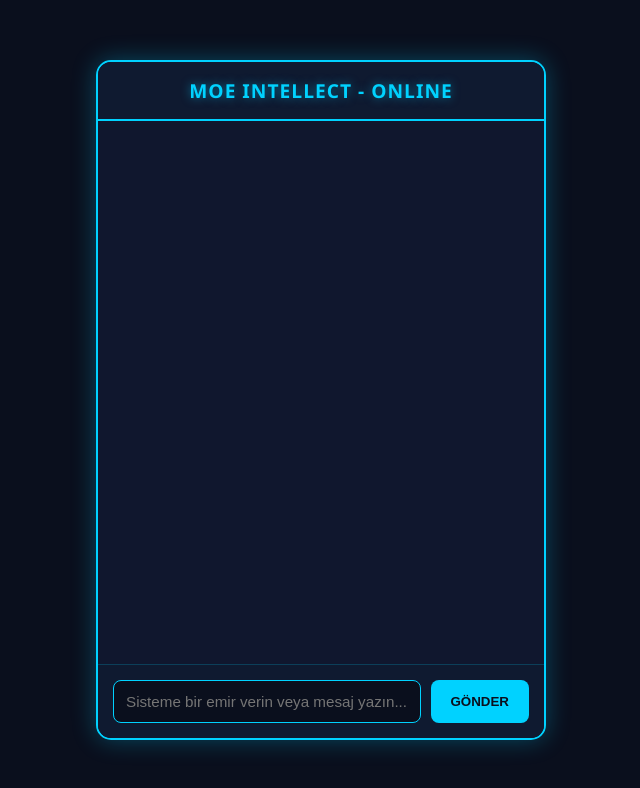
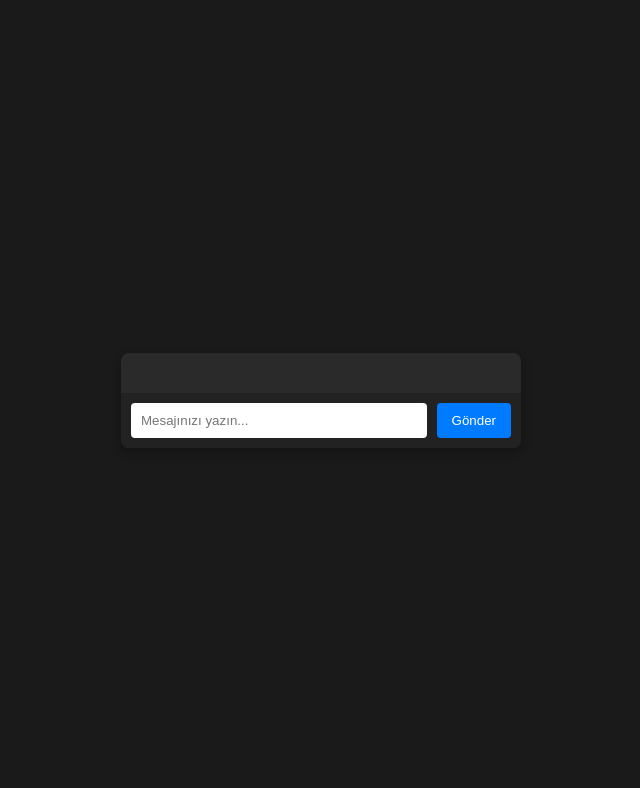
Before and after one commit to MOE-hacker1519/moe-asistan, a website: page public/index.html in a window 1280 px wide. Shown: the whole page, without its empty margins (319-959 px from the left). Drawn offline with Linux system fonts and the light colour scheme.

Commit message:
Update index.html

```diff
--- a/public/index.html
+++ b/public/index.html
@@ -3,188 +3,123 @@
 <head>
     <meta charset="UTF-8">
     <meta name="viewport" content="width=device-width, initial-scale=1.0">
-    <title>JARVIS OS - MOE AI</title>
+    <title>MOE</title>
     <style>
-        * {
-            box-sizing: border-box;
-            margin: 0;
-            padding: 0;
-        }
         body {
-            font-family: 'Segoe UI', Tahoma, Geneva, Verdana, sans-serif;
-            background-color: #0a0f1d;
+            font-family: Arial, sans-serif;
+            background-color: #1a1a1a;
             color: #ffffff;
             display: flex;
             justify-content: center;
             align-items: center;
             height: 100vh;
-            overflow: hidden;
+            margin: 0;
         }
         .chat-container {
-            width: 450px;
-            height: 85vh;
-            background: rgba(16, 24, 48, 0.95);
-            border: 2px solid #00d2ff;
-            border-radius: 15px;
-            box-shadow: 0 0 25px rgba(0, 210, 255, 0.3);
+            width: 400px;
+            background-color: #2a2a2a;
+            border-radius: 8px;
+            box-shadow: 0 4px 10px rgba(0, 0, 0, 0.3);
             display: flex;
             flex-direction: column;
             overflow: hidden;
         }
-        .chat-header {
-            background: #0f1a30;
-            padding: 15px;
-            text-align: center;
-            font-weight: bold;
-            font-size: 1.2rem;
-            letter-spacing: 1px;
-            border-bottom: 2px solid #00d2ff;
-            text-transform: uppercase;
-            color: #00d2ff;
-            text-shadow: 0 0 10px rgba(0, 210, 255, 0.5);
-        }
-        .chat-messages {
+        .chat-box {
             flex: 1;
             padding: 20px;
             overflow-y: auto;
-            display: flex;
-            flex-direction: column;
-            gap: 15px;
-        }
-        /* Scrollbar Özelleştirme */
-        .chat-messages::-webkit-scrollbar {
-            width: 6px;
-        }
-        .chat-messages::-webkit-scrollbar-thumb {
-            background: #00d2ff;
-            border-radius: 3px;
+            max-height: 400px;
         }
         .message {
-            max-width: 80%;
-            padding: 12px 16px;
-            border-radius: 10px;
-            line-height: 1.4;
-            font-size: 0.95rem;
-            word-wrap: break-word;
+            margin-bottom: 15px;
+            padding: 10px;
+            border-radius: 5px;
+            max-width: 75%;
         }
-        .user-message {
-            background: #0056b3;
-            color: #ffffff;
+        .user {
+            background-color: #007bff;
             align-self: flex-end;
-            border-bottom-right-radius: 2px;
-            box-shadow: 0 4px 10px rgba(0, 86, 179, 0.3);
+            margin-left: auto;
         }
-        .moe-message {
-            background: #1e293b;
-            color: #e2e8f0;
+        .moe {
+            background-color: #4a4a4a;
             align-self: flex-start;
-            border-bottom-left-radius: 2px;
-            border: 1px solid rgba(0, 210, 255, 0.2);
         }
-        .error-message {
-            background: #7f1d1d;
-            color: #fca5a5;
-            align-self: center;
-            text-align: center;
-            border: 1px solid #ef4444;
-            max-width: 90%;
+        .input-container {
+            display: flex;
+            padding: 10px;
+            background-color: #222;
         }
-        .chat-input-area {
-            padding: 15px;
-            background: #0f1a30;
-            display: flex;
-            gap: 10px;
-            border-top: 1px solid rgba(0, 210, 255, 0.2);
+        input {
+            flex: 1;
+            padding: 10px;
+            border: none;
+            border-radius: 4px;
+            outline: none;
         }
-        .chat-input-area input {
-            flex: 1;
-            background: #0a0f1d;
-            border: 1px solid #00d2ff;
-            padding: 12px;
-            border-radius: 8px;
+        button {
+            padding: 10px 15px;
+            background-color: #007bff;
             color: white;
-            font-size: 0.95rem;
-            outline: none;
-            transition: all 0.3s ease;
+            border: none;
+            border-radius: 4px;
+            margin-left: 10px;
+            cursor: pointer;
         }
-        .chat-input-area input:focus {
-            box-shadow: 0 0 10px rgba(0, 210, 255, 0.5);
-        }
-        .chat-input-area button {
-            background: #00d2ff;
-            color: #0a0f1d;
-            border: none;
-            padding: 0 20px;
-            border-radius: 8px;
-            font-weight: bold;
-            cursor: pointer;
-            transition: all 0.3s ease;
-            text-transform: uppercase;
-        }
-        .chat-input-area button:hover {
-            background: #0099cc;
-            box-shadow: 0 0 15px rgba(0, 210, 255, 0.6);
-            color: white;
+        button:hover {
+            background-color: #0056b3;
         }
     </style>
 </head>
 <body>
-
     <div class="chat-container">
-    <div class="chat-header">MOE INTELLECT - ONLINE</div>
-    <div class="chat-messages" id="chatBox"></div>
-    <div class="chat-input-area">
-        <input type="text" id="userInput" placeholder="Sisteme bir emir verin veya mesaj yazın...">
-        <button id="sendBtn" onclick="mesajGonder()">Gönder</button>
+        <div class="chat-box" id="chatBox"></div>
+        <div class="input-container">
+            <input type="text" id="userInput" placeholder="Mesajınızı yazın...">
+            <button onclick="sendMessage()">Gönder</button>
         </div>
     </div>
 
     <script>
-async function mesajGonder() {
-    const inputElement = document.getElementById('userInput');
-    const chatBox = document.getElementById('chatBox');
-    const mesajMetni = inputElement.value.trim();
+        async function sendMessage() {
+            const input = document.getElementById("userInput");
+            const text = input.value.trim();
+            if (!text) return;
 
-    if (!mesajMetni) return;
-
-    // 1. Kullanıcının mesajını ekrana şıkça yaz
-    chatBox.innerHTML += `<div class="message user-message">${mesajMetni}</div>`;
-    inputElement.value = '';
+            const chatBox = document.getElementById("chatBox");
+            chatBox.innerHTML += `<div class="message user">${text}</div>`;
+            input.value = "";
             chatBox.scrollTop = chatBox.scrollHeight;
 
             try {
-        // 2. Vercel sunucusuna (server.js) isteği güvenle uçuruyoruz
                 const response = await fetch('/api/chat', {
                     method: 'POST',
                     headers: {
                         'Content-Type': 'application/json'
                     },
-            body: JSON.stringify({ message: mesajMetni })
+                    body: JSON.stringify({ message: text })
                 });
 
                 const data = await response.json();
 
-        // 3. Sunucudan gelen cevabı ekrana bas
                 if (response.ok) {
-            chatBox.innerHTML += `<div class="message moe-message">${data.reply}</div>`;
+                    chatBox.innerHTML += `<div class="message moe">${data.reply}</div>`;
                 } else {
-            chatBox.innerHTML += `<div class="message error-message">Hata: ${data.reply || 'Sistem hatası meydana geldi!'}</div>`;
+                    chatBox.innerHTML += `<div class="message moe" style="background-color: #ff4d4d;">Hata: ${data.reply || 'Bir sorun oluştu.'}</div>`;
                 }
             } catch (error) {
-        console.error("İstek hatası:", error);
-        chatBox.innerHTML += `<div class="message error-message">Hata: Sunucu bağlantısı kesildi!</div>`;
+                console.error(error);
+                chatBox.innerHTML += `<div class="message moe" style="background-color: #ff4d4d;">Hata: Sunucuya ulaşılamadı.</div>`;
             }
 
             chatBox.scrollTop = chatBox.scrollHeight;
         }
 
-// Enter tuşu entegrasyonu
-document.getElementById('userInput').addEventListener('keypress', function (e) {
-    if (e.key === 'Enter') {
-        mesajGonder();
+        document.getElementById("userInput").addEventListener("keypress", function(event) {
+            if (event.key === "Enter") {
+                sendMessage();
             }
         });
     </script>
-
 </body>
 </html>
```
Lines whose indentation alone changed are shown as unchanged.
